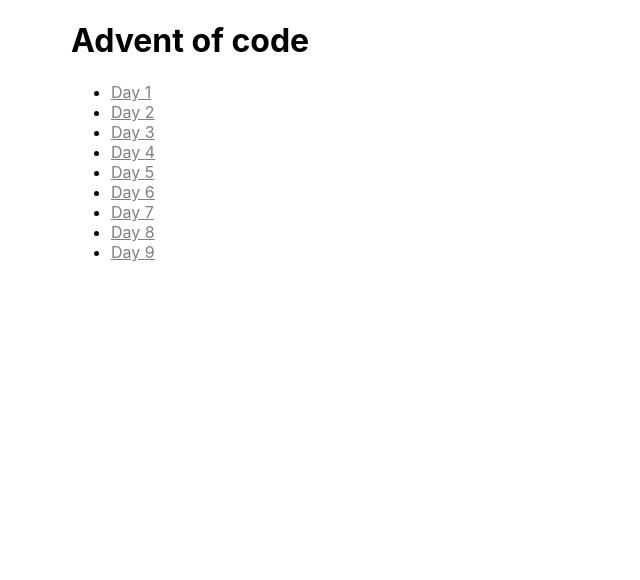
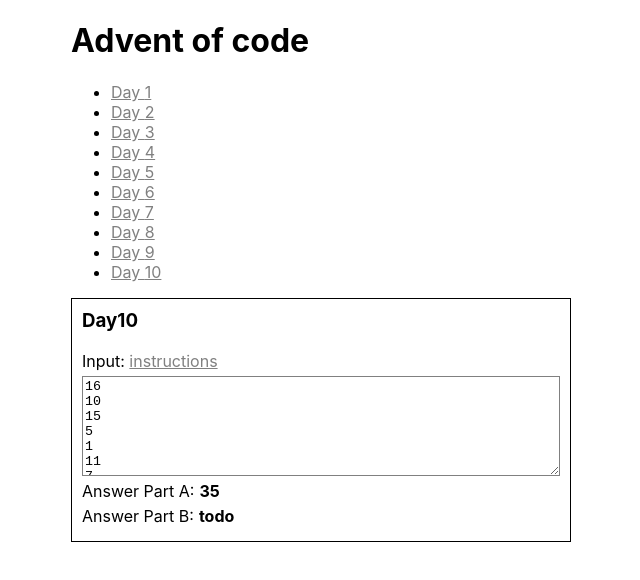
Before and after one commit to danielzotti/advent-of-code-2020, a React (Create React App) app: page /day/10 in a window 1280 px wide. Shown: the top 580 px of the page, without its empty margins (319-959 px from the left). Built offline with nearby package versions, Linux system fonts and the light colour scheme.

Commit message:
Day10 part A completed

```diff
--- a/src/App.tsx
+++ b/src/App.tsx
@@ -10,8 +10,9 @@
 import { Day7 } from './days/Day7/Day7';
 import { Day8 } from './days/Day8/Day8';
 import { Day9 } from './days/Day9/Day9';
+import { Day10 } from './days/Day10/Day10';
 
-const lastDay = 9;
+const lastDay = 10;
 const days = Array.from(Array(lastDay).keys());
 
 function App() {
@@ -37,6 +38,7 @@
         <Route path="/day/7" component={ Day7 }/>
         <Route path="/day/8" component={ Day8 }/>
         <Route path="/day/9" component={ Day9 }/>
+        <Route path="/day/10" component={ Day10 }/>
       </div>
     </Router>
   );
--- /dev/null
+++ b/src/days/Day10/Day10.inputs.ts
@@ -0,0 +1,112 @@
+export const inputTest = `16
+10
+15
+5
+1
+11
+7
+19
+6
+12
+4`;
+
+export const input = `44
+41
+48
+17
+35
+146
+73
+3
+16
+159
+11
+29
+32
+63
+65
+62
+126
+151
+6
+124
+87
+115
+122
+43
+12
+85
+2
+98
+59
+156
+149
+66
+10
+82
+26
+79
+56
+22
+74
+49
+25
+69
+54
+19
+108
+18
+55
+131
+140
+15
+125
+37
+129
+91
+51
+158
+117
+136
+142
+109
+64
+36
+160
+150
+42
+118
+101
+78
+28
+105
+110
+40
+157
+70
+97
+139
+152
+47
+104
+81
+27
+116
+132
+143
+1
+80
+75
+141
+133
+9
+50
+153
+123
+111
+119
+130
+112
+94
+90
+86`;
--- /dev/null
+++ b/src/days/Day10/Day10.tsx
@@ -0,0 +1,51 @@
+import React from 'react';
+import { inputTest } from './Day10.inputs';
+import { DayItem } from '../../shared/DayItem';
+
+const customParseInput = (input: string) => {
+  return input.split('\n').map(i => parseInt(i));
+};
+
+export const Day10: React.FC = () => {
+
+  const partA = (inputItems: Array<number>) => {
+    const sortedInputs = inputItems.sort((a, b) => a >= b ? 1 : -1);
+
+    // add built-in joltage adapter
+    const allInputs = [...sortedInputs, (sortedInputs[sortedInputs.length - 1] + 3)];
+
+    const differences = allInputs.reduce((acc, el, index, arr) => {
+      return {
+        ...acc,
+        [el]: (el - (index > 0 ? arr[index - 1] : 0))
+      };
+    }, {});
+
+    const countDifferences = Object.entries(differences).reduce((acc, [key, value], index, arr) => {
+      const val = value as number;
+      return {
+        ...acc,
+        [val]: (acc[val] ? acc[val] + 1 : 1)
+      };
+    }, {} as { [prop: number]: number });
+
+    return countDifferences[1] && countDifferences[3] ? countDifferences[1] * countDifferences[3] : 0;
+  };
+
+  const partB = (inputItems: Array<number>) => {
+    return 'todo';
+  };
+
+
+  return (
+    <>
+      <DayItem
+        day={ 10 }
+        customParseInput={ customParseInput }
+        inputText={ inputTest }
+        partA={ partA }
+        partB={ partB }
+      />
+    </>
+  );
+};
```
